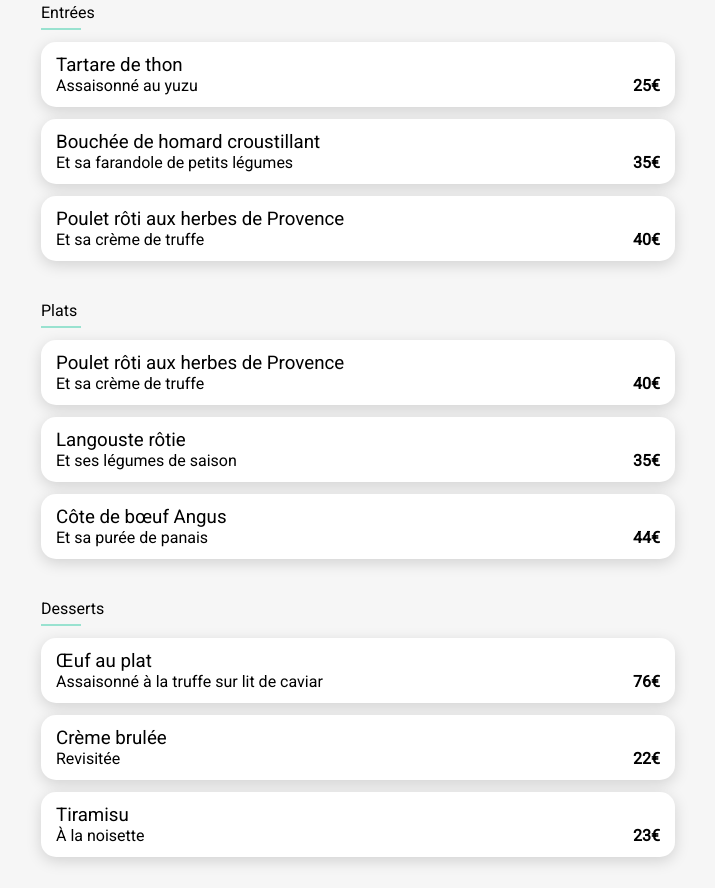
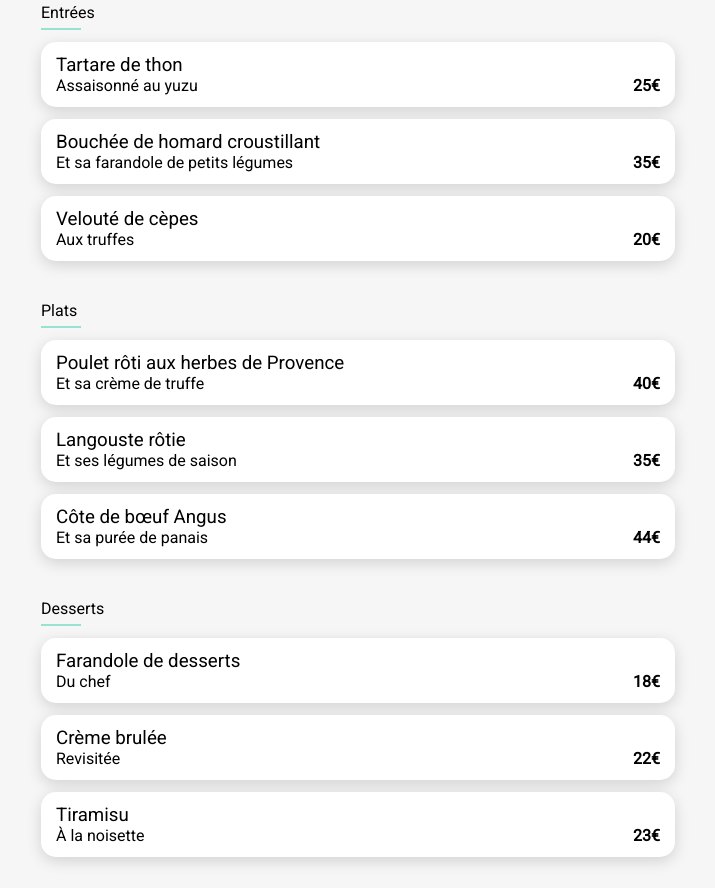
Before and after one commit to Antonin81/Ohmyfood, a website: page restaurants/restaurant4.html in a window 1280 px wide. Shown: the part 533-1421 px from the top of the page, without its empty margins (282-997 px from the left). Drawn offline with Linux system fonts and the light colour scheme; a web font is replaced by a local one.

Commit message:
Modification des textes de restaurants

```diff
--- a/restaurants/restaurant4.html
+++ b/restaurants/restaurant4.html
@@ -54,10 +54,10 @@
                         </article>
                         <article class="choice" style="--num-appears : 3;">
                             <div class="choice__content">
-                                <h3 class="choice__title">Poulet rôti aux herbes de Provence </h3>
+                                <h3 class="choice__title">Velouté de cèpes </h3>
                                 <div class="choice__description">
-                                    <p class="choice__text">Et sa crème de truffe</p>
-                                    <p class="choice__price">40€</p>
+                                    <p class="choice__text">Aux truffes</p>
+                                    <p class="choice__price">20€</p>
                                 </div>
                             </div>
                             <div class="choice__check">
@@ -112,10 +112,10 @@
                     <div class="menu-section__choices">
                         <article class="choice" style="--num-appears : 9;">
                             <div class="choice__content">
-                                <h3 class="choice__title">Œuf au plat</h3>
+                                <h3 class="choice__title">Farandole de desserts</h3>
                                 <div class="choice__description">
-                                    <p class="choice__text">Assaisonné à la truffe sur lit de caviar</p>
-                                    <p class="choice__price">76€</p>
+                                    <p class="choice__text">Du chef</p>
+                                    <p class="choice__price">18€</p>
                                 </div>
                             </div>
                             <div class="choice__check">
```
Also changed, not shown: restaurants/restaurant2.html (+1 -1 lines).
